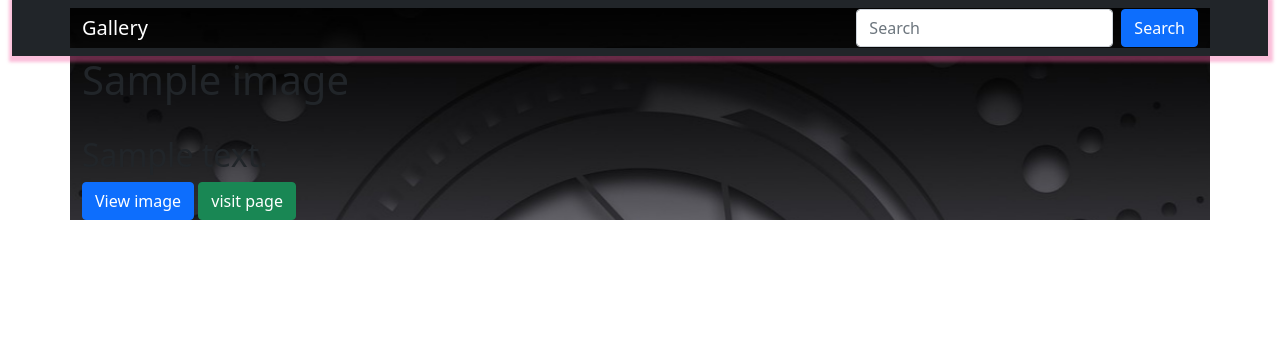
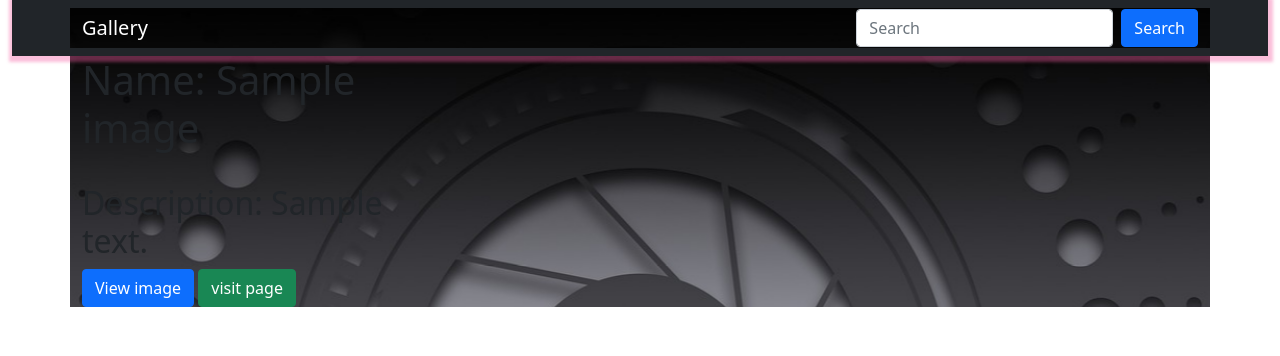
Before and after one commit to antonymburia/my-Gallery, a Django app: page /location/1 in a window 1280 px wide. Shown: the top 356 px of the page. Run offline with Django 3.2, Linux system fonts and the light colour scheme; tables that the repository leaves empty hold one stand-in row (values such as "Sample post"); grey boxes marked "Sample" are stand-in pictures; some libraries are stand-ins or nearby versions.

Commit message:
modify location

```diff
--- a/mygallery/templates/location_images.html
+++ b/mygallery/templates/location_images.html
@@ -6,8 +6,8 @@
   <div class="row">
    <div class="col-md-4">
     {% for pic in locationimages %}
-    <h1> {{pic.name}} </h1> <br>
-    <h2> {{pic.description}} </h2>
+    <h1> Name: {{pic.name}} </h1> <br>
+    <h2> Description: {{pic.description}} </h2>
 
     <button type="button" class="btn btn-primary" data-bs-toggle="modal" data-bs-target="#myModal">
      View image
```
